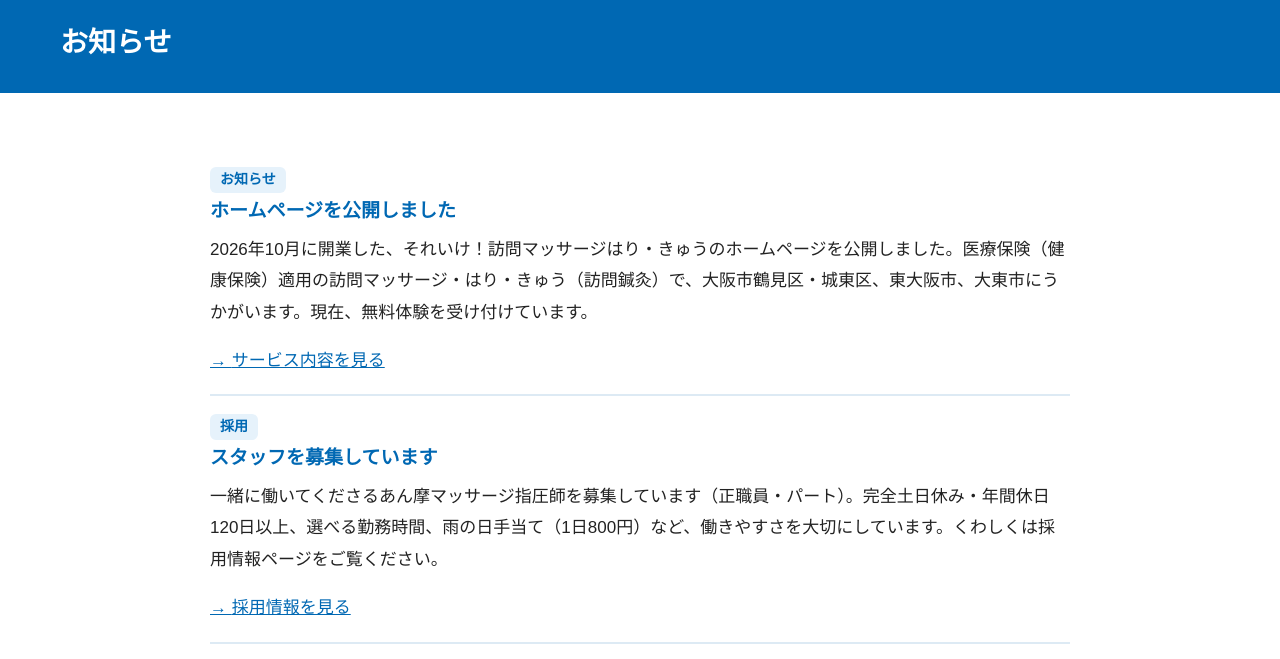
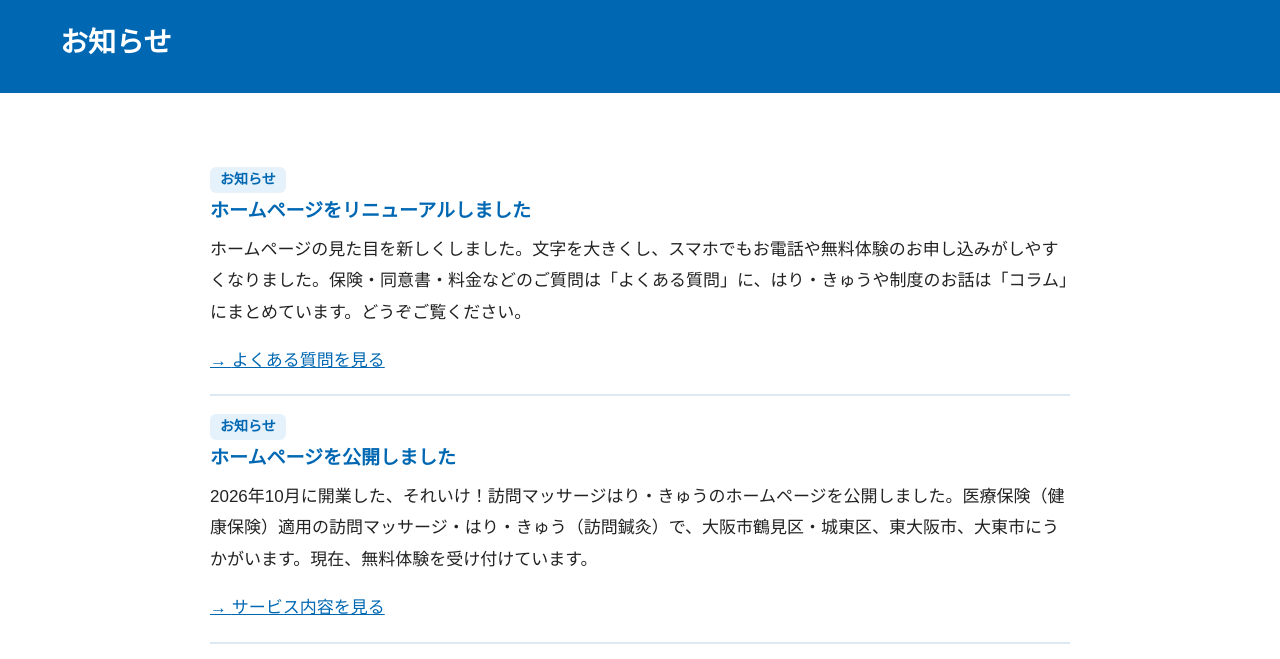
Before and after one commit to soreike-houmon/soreike-houmon, a plain HTML site: page news.html in a window 1280 px wide. Shown: the part 92-751 px from the top of the page. Drawn offline with Linux system fonts and the light colour scheme.

Commit message:
お知らせ「ホームページをリニューアルしました」を追加
北田さん指示・AI部長 承認（2026-11-21）。トップのお知らせ欄（最新3件）にも追加。

Co-Authored-By: Claude Opus 5.5 <noreply@anthropic.com>
Claude-Session: https://claude.ai/code/session_015eMfBHPSdhr4rokaDBga6H

```diff
--- a/news.html
+++ b/news.html
@@ -50,6 +50,12 @@
   <section class="section bg-white">
     <div class="container narrow">
       <div class="news-articles">
+        <article class="news-article" id="news-3">
+          <p class="news-meta"><span class="news-cat">お知らせ</span></p>
+          <h2 class="news-article-title">ホームページをリニューアルしました</h2>
+          <p>ホームページの見た目を新しくしました。文字を大きくし、スマホでもお電話や無料体験のお申し込みがしやすくなりました。保険・同意書・料金などのご質問は「よくある質問」に、はり・きゅうや制度のお話は「コラム」にまとめています。どうぞご覧ください。</p>
+          <p><a href="faq.html" class="text-link">よくある質問を見る</a></p>
+        </article>
         <article class="news-article" id="news-1">
           <p class="news-meta"><span class="news-cat">お知らせ</span></p>
           <h2 class="news-article-title">ホームページを公開しました</h2>
```
Also changed, not shown: index.html (+6 -0 lines).
